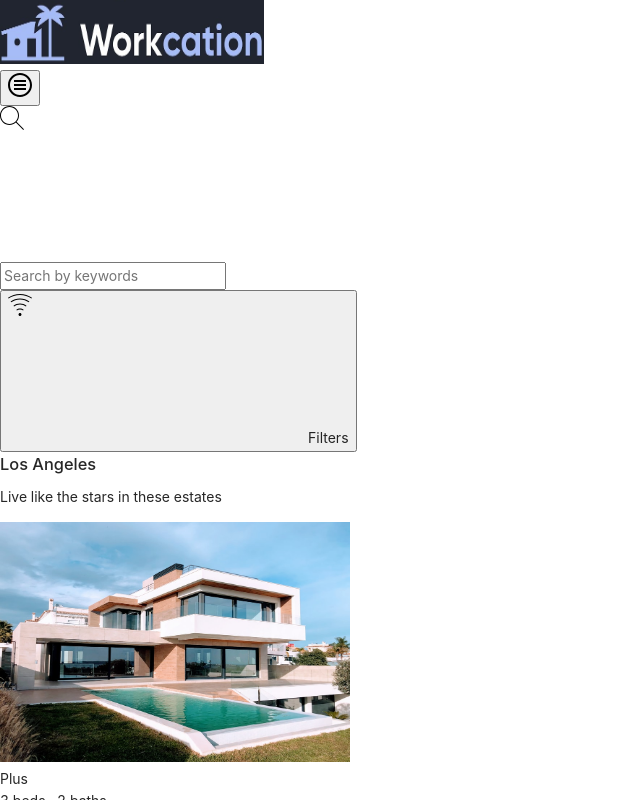
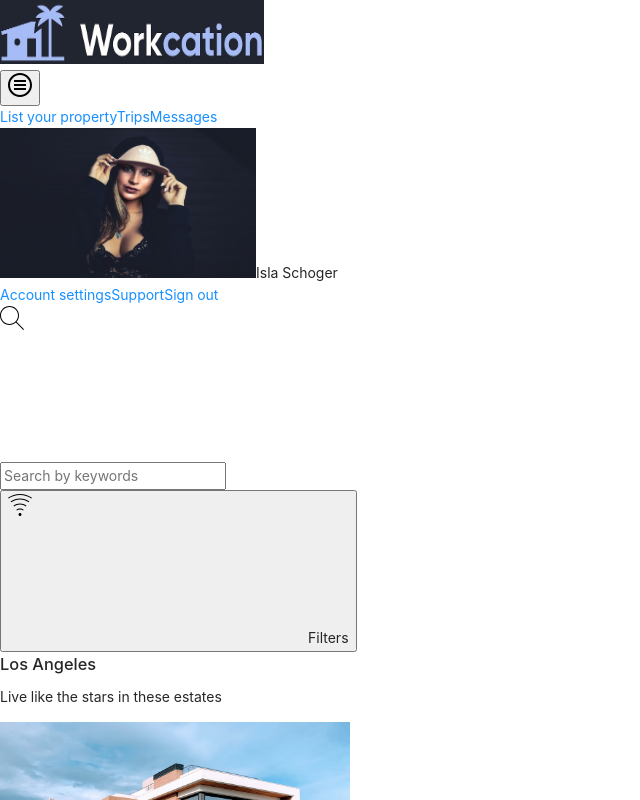
Before and after one commit to angrystrike/tailwind, a Next.js app: page / in a window 1280 px wide. Shown: the top 800 px of the page, without its empty margins (0-640 px from the left). Built offline with nearby package versions, Linux system fonts and the light colour scheme.

Commit message:
header improvements

```diff
--- a/pages/index.tsx
+++ b/pages/index.tsx
@@ -4,16 +4,38 @@ import Image from 'next/image'
 export default function Home() {
   return (
     <div id="app" className="min-h-screen bg-gray-200 antialiased">
-      <header className="flex justify-between items-center bg-gray-900 px-4 py-3">
-        <div>
-          <Image width="264" height="64" src="/images/logo.png" />
+      <header className="bg-gray-900">
+        <div className="flex justify-between px-4 py-3">
+          <div>
+            <Image width="264" height="64" src="/images/logo.png" />
+          </div>
+
+          <div className="flex">
+            <button className="px-2">
+              <svg className="h-10 w-10 fill-current text-gray-500 hover:text-white" xmlns="http://www.w3.org/2000/svg" width="24" height="24" viewBox="0 0 24 24"><path d="M12 2c5.514 0 10 4.486 10 10s-4.486 10-10 10-10-4.486-10-10 4.486-10 10-10zm0-2c-6.627 0-12 5.373-12 12s5.373 12 12 12 12-5.373 12-12-5.373-12-12-12zm6 17h-12v-2h12v2zm0-4h-12v-2h12v2zm0-4h-12v-2h12v2z" /></svg>
+            </button>
+          </div>
         </div>
+        <nav>
+          <div className="px-2 pt-3 pb-5 border-b border-gray-800">
+            <a href="#" className="block px-2 py-1 rounded font-semibold text-white hover:bg-gray-800">List your property</a>
+            <a href="#" className="mt-1 block px-2 py-1 rounded font-semibold text-white hover:bg-gray-800">Trips</a>
+            <a href="#" className="mt-1 block px-2 py-1 rounded font-semibold text-white hover:bg-gray-800">Messages</a>
+          </div>
 
-        <div className="flex">
-          <button>
-            <svg className="h-10 w-10 fill-current text-gray-500" xmlns="http://www.w3.org/2000/svg" width="24" height="24" viewBox="0 0 24 24"><path d="M12 2c5.514 0 10 4.486 10 10s-4.486 10-10 10-10-4.486-10-10 4.486-10 10-10zm0-2c-6.627 0-12 5.373-12 12s5.373 12 12 12 12-5.373 12-12-5.373-12-12-12zm6 17h-12v-2h12v2zm0-4h-12v-2h12v2zm0-4h-12v-2h12v2z" /></svg>
-          </button>
-        </div>
+          <div className="px-5 py-5">
+            <div className="flex items-center">
+              <Image className="h-10 w-10 object-cover rounded-full border-2 border-gray-600" width="256" height="150" src="/images/hat.jpeg" />
+              <span className="ml-4 font-semibold text-gray-200">Isla Schoger</span>
+            </div>
+
+            <div className="mt-5">
+              <a href="#" className="block text-gray-400 hover:text-white">Account settings</a>
+              <a href="#" className="mt-3 block text-gray-400 hover:text-white">Support</a>
+              <a href="#" className="mt-3 block text-gray-400 hover:text-white">Sign out</a>
+            </div>
+          </div>
+        </nav>
       </header>
 
       <section className="flex justify-between bg-gray-800 px-2 py-3">
```
Also changed, not shown: public/images/hat.jpeg (added).
